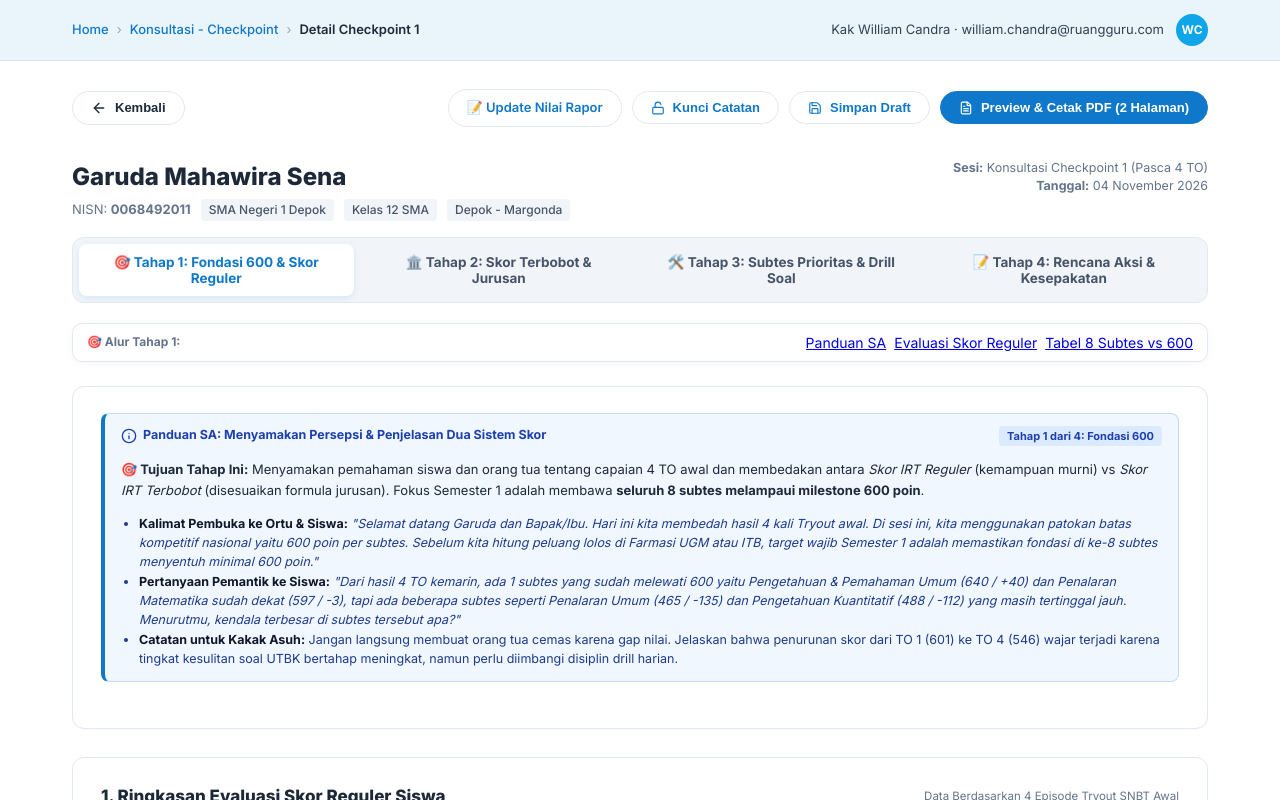
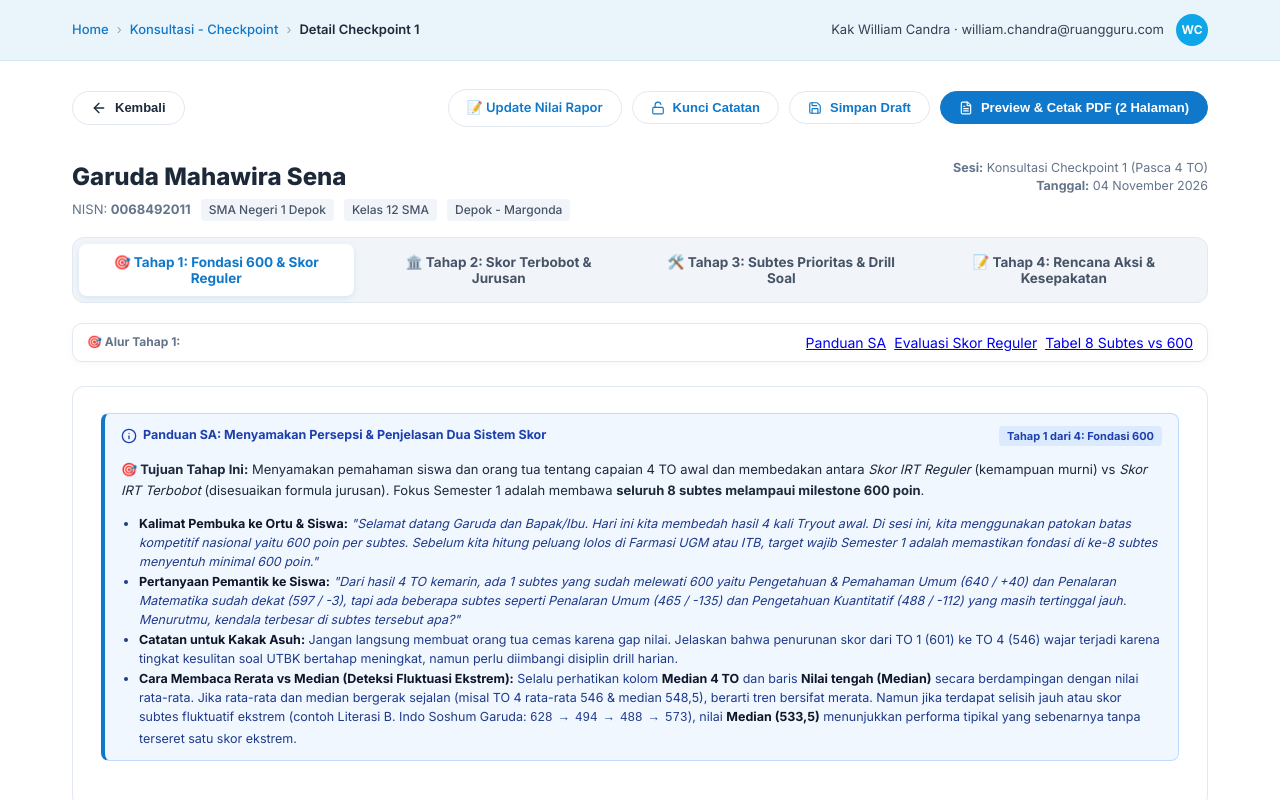
Before and after one commit to hhidro29/BACConsultationReport, a React (Vite) app: page /#/v2 in a window 1280 px wide. Shown: the top 800 px of the page. Built offline with nearby package versions, Linux system fonts and the light colour scheme.

Commit message:
docs(sa-guideline): add SA coaching guidance on reading Mean vs Median to detect extreme score fluctuations

```diff
--- a/src/pages/CheckpointV2Page.tsx
+++ b/src/pages/CheckpointV2Page.tsx
@@ -249,6 +249,9 @@ export const CheckpointV2Page: React.FC = () => {
                   </li>
                   <li>
                     <strong>Catatan untuk Kakak Asuh:</strong> Jangan langsung membuat orang tua cemas karena gap nilai. Jelaskan bahwa penurunan skor dari TO 1 (601) ke TO 4 (546) wajar terjadi karena tingkat kesulitan soal UTBK bertahap meningkat, namun perlu diimbangi disiplin drill harian.
+                  </li>
+                  <li>
+                    <strong>Cara Membaca Rerata vs Median (Deteksi Fluktuasi Ekstrem):</strong> Selalu perhatikan kolom <strong>Median 4 TO</strong> dan baris <strong>Nilai tengah (Median)</strong> secara berdampingan dengan nilai rata-rata. Jika rata-rata dan median bergerak sejalan (misal TO 4 rata-rata 546 &amp; median 548,5), berarti tren bersifat merata. Namun jika terdapat selisih jauh atau skor subtes fluktuatif ekstrem (contoh Literasi B. Indo Soshum Garuda: <code>628 → 494 → 488 → 573</code>), nilai <strong>Median (533,5)</strong> menunjukkan performa tipikal yang sebenarnya tanpa terseret satu skor ekstrem.
                   </li>
                 </ul>
               </div>
```
